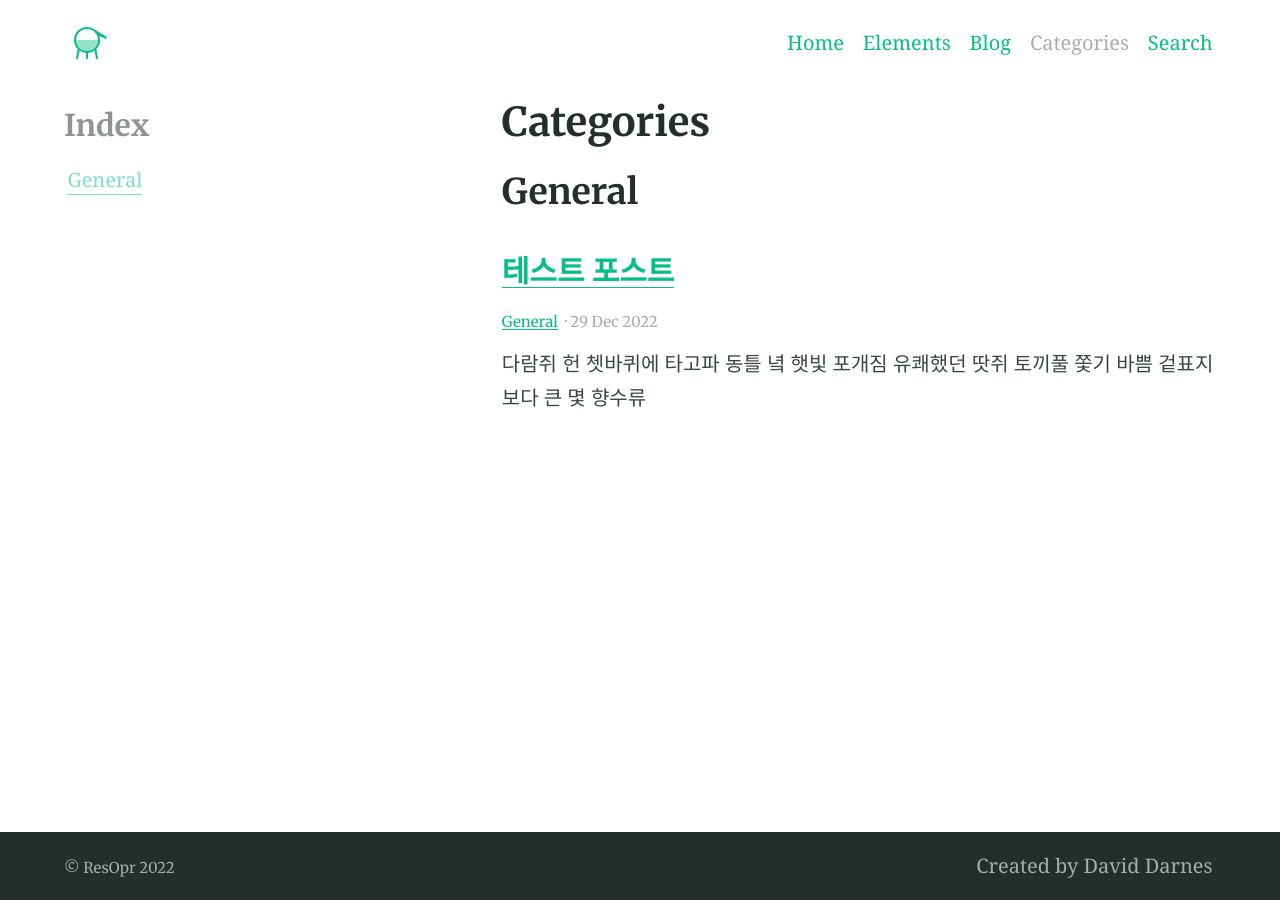
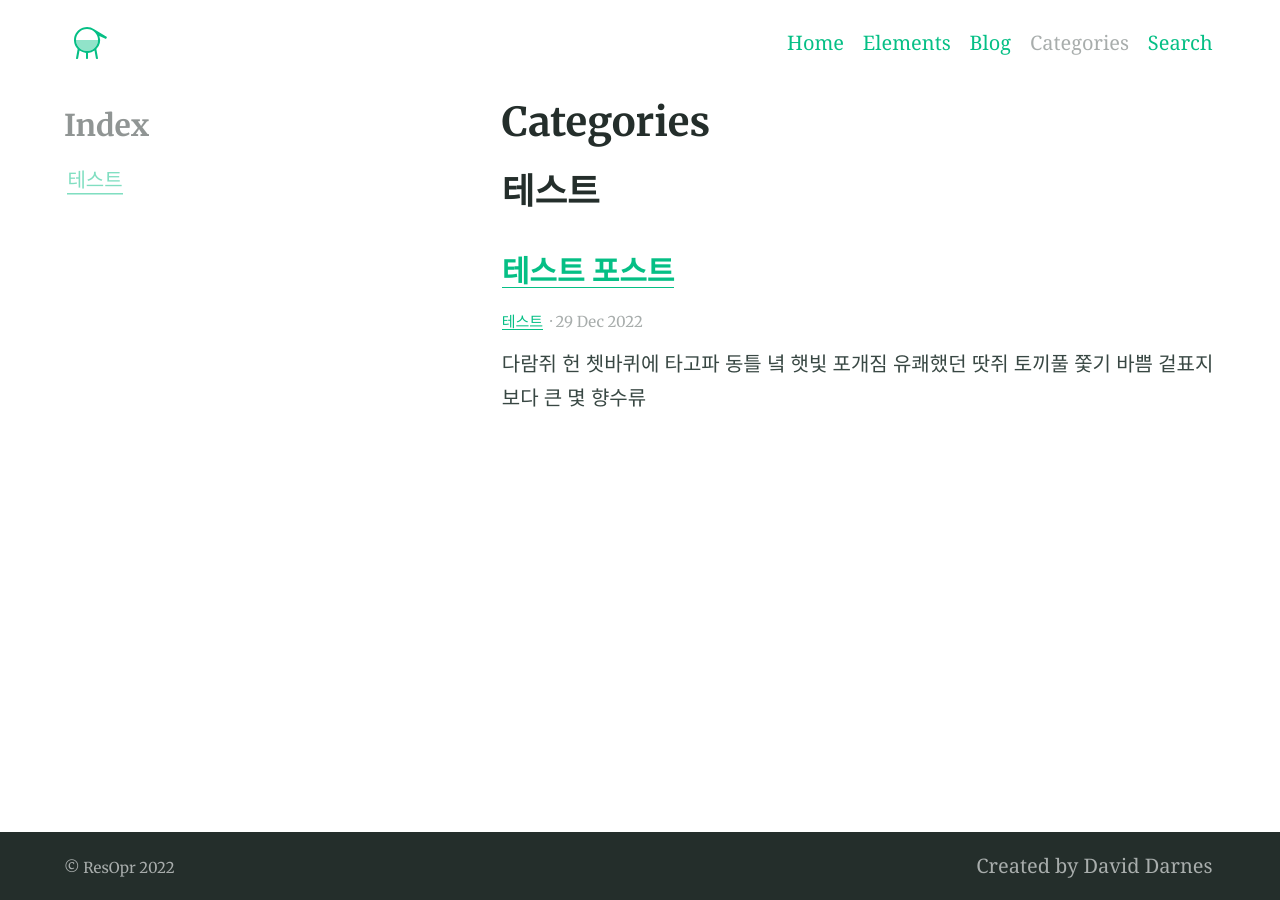
Before and after one commit to ResOpr/ResOpr.github.io, a Jekyll site: the page built from categories.md, in a window 1280 px wide. Built offline with Jekyll 4.4.1, drawn with Linux system fonts in a browser that asks for light colours.

Commit message:
Update 2022-12-29-test-post.md

```diff
--- a/_posts/2022-12-29-test-post.md
+++ b/_posts/2022-12-29-test-post.md
@@ -1,7 +1,7 @@
 ---
 title: 테스트 포스트
 categories:
-- General
+- 테스트
 excerpt: |
  다람쥐 헌 쳇바퀴에 타고파
  동틀 녘 햇빛 포개짐
```
